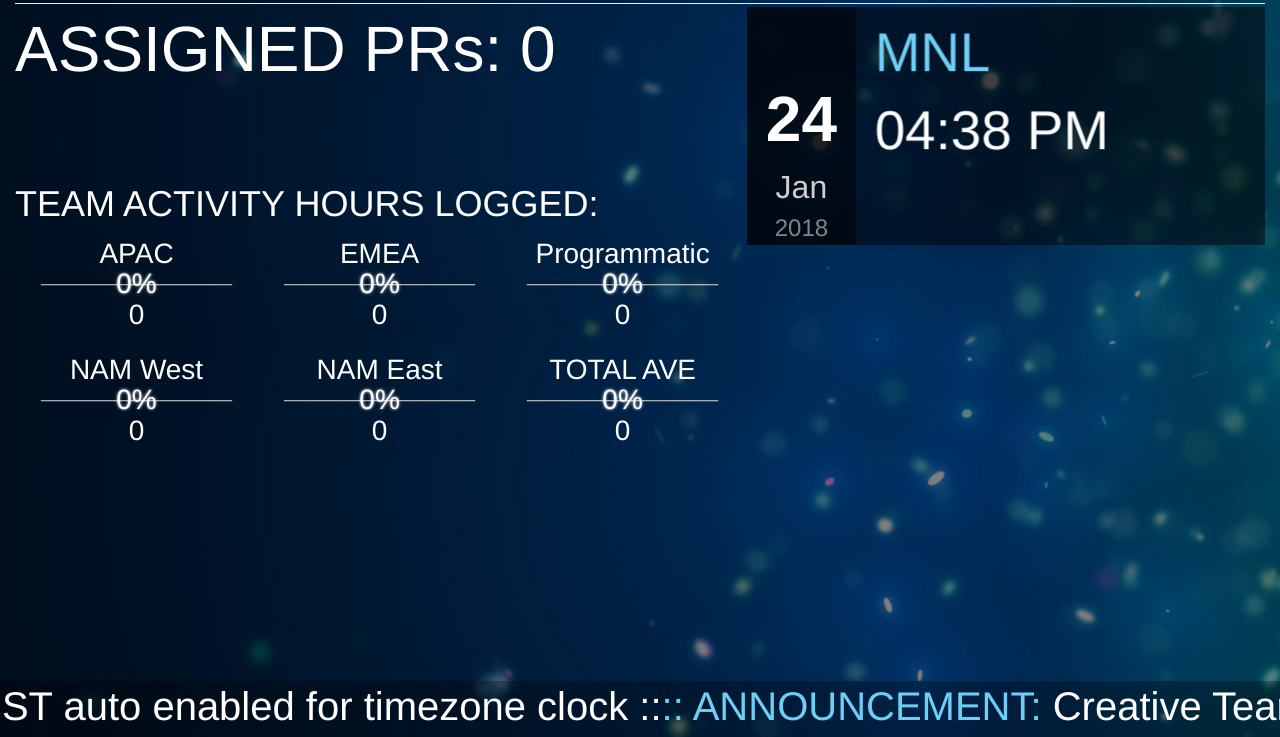
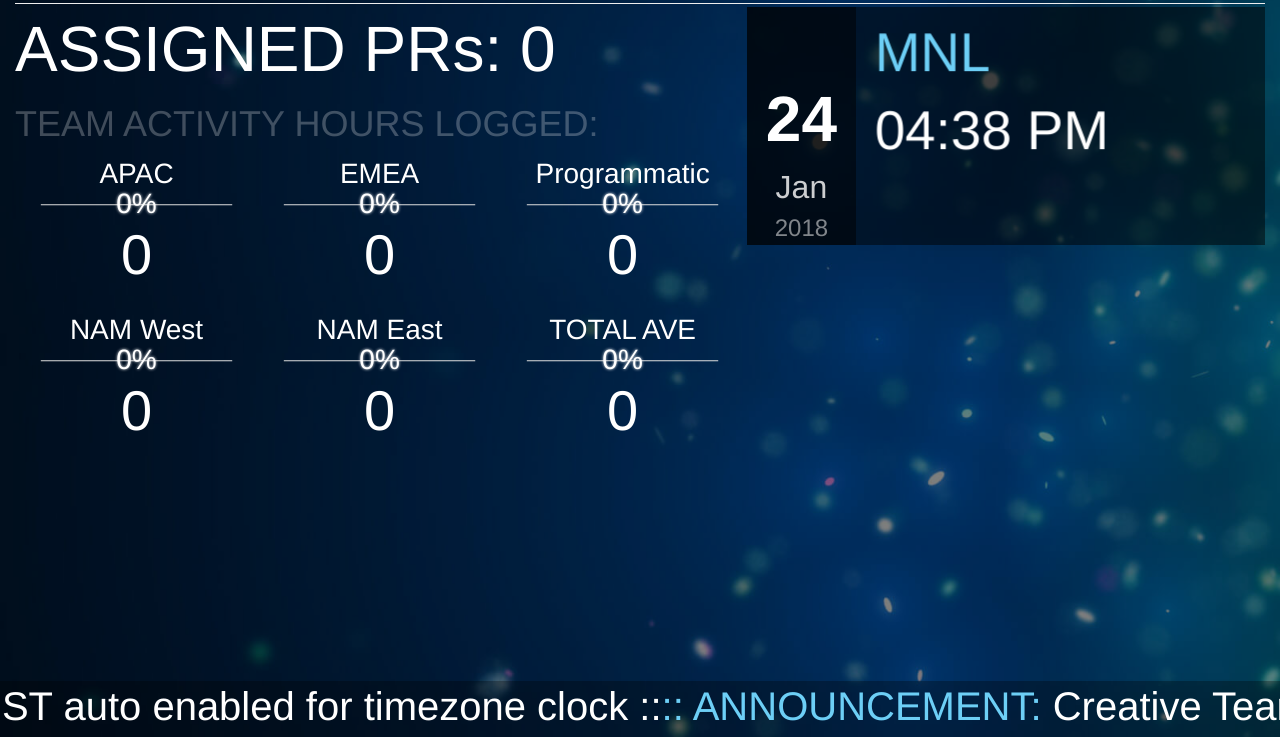
Before and after one commit to rippler7/monitor, a PHP site: page / in a window 1280 px wide. Shown: the part 63-800 px from the top of the page. Run offline with PHP 8.4, Linux system fonts and the light colour scheme; some libraries are stand-ins or nearby versions.

Commit message:
12:38AM 1/25/2018

```diff
--- a/css/style.css
+++ b/css/style.css
@@ -82,8 +82,12 @@ hr{
 	overflow: hidden;
 }
 
+#bottomLeft h1{
+	color: rgba(255,255,255,0.25);
+}
+
 #panelBoard{
-	height:20vh;
+	height:10vh;
 	overflow: hidden;
 }
 
@@ -91,6 +95,10 @@ hr{
 	text-align: center;
 	font-size:2.0em;
 	margin:0px auto 2% auto;
+}
+
+.teamHours{
+	font-size:2em;
 }
 
 .ldBar{
@@ -285,6 +293,10 @@ margin: 0 10px 0 0;
   position: relative;
 }
 
+.flip-frame .slide{
+	height:20%;
+}
+
 #slideshow img {
   pointer-events: none;
   -webkit-user-select: none;
```
